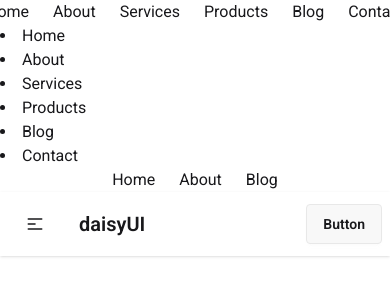
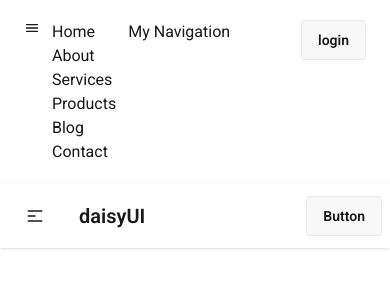
Before and after one commit to Srabonti721/tailwind-react-pricing-options, a React (Vite) app: page / in a window 390 px wide. Shown: the top 300 px of the page. Built offline with nearby package versions, Linux system fonts and the light colour scheme.

Commit message:
added toggle btn and responsivve navbar

```diff
--- a/package.json
+++ b/package.json
@@ -11,8 +11,10 @@
   },
   "dependencies": {
     "@tailwindcss/vite": "^4.3.0",
+    "lucide": "^1.3.0",
     "react": "^19.2.6",
     "react-dom": "^19.2.6",
+    "react-icons": "^5.6.0",
     "tailwindcss": "^4.3.0"
   },
   "devDependencies": {
--- a/src/components/Navbar.jsx
+++ b/src/components/Navbar.jsx
@@ -1,5 +1,7 @@
-import React from 'react';
+import React, { useState } from 'react';
 import Link from './Navbar/Link';
+import { MdMenu } from "react-icons/md";
+import { IoClose } from "react-icons/io5";
 const navigation = [
     {
         "id": 1,
@@ -34,28 +36,40 @@
 ]
 
 const Navbar = () => {
+     const [open, setOpen] = useState(false)
+     const links =  navigation.map(route => <li><a key={route.id} href={route.path}>{route.name}</a></li>)
     return (
-        <nav>
+        <nav className='flex justify-between mx-6 py-5 '>
             {/* dynamic nav */}
             {/* potion 1 */}
-            <ul className='flex justify-center gap-6'>
+             <span onClick={()=>setOpen(!open)} className='flex gap-3'>
+                {open? <IoClose />:<MdMenu className='md:hidden'/>}
+                <ul className='md:hidden '>
+{links}
+                </ul>
+
+                <h3>My Navigation</h3>
+             </span>
+
+            <ul className='hidden md:flex justify-center gap-6'>
                 {
-                    navigation.map(route => <li><a key={route.id} href={route.path}>{route.name}</a></li>)
+                   links
                 }
             </ul>
+            <button className='btn'> login</button>
             {/* potion 2 */}
-
-            {
-                navigation.map(routes => <Link key={routes.id} route={routes}></Link>)
-            }
-
-
+            {/* <ul className='flex'>
+                {
+                    navigation.map(routes => <Link key={routes.id} route={routes}></Link>)
+                }
+            </ul> */}
             {/* static nav */}
-            <ul className='flex justify-center gap-6'>
+            {/* <ul className='flex justify-center gap-6'>
                 <li><a href="/">Home</a></li>
                 <li><a href="/About">About</a></li>
                 <li><a href="/Blog">Blog</a></li>
-            </ul>
+            </ul> */}
+
         </nav>
     );
 };
--- a/src/components/Navbar/Link.jsx
+++ b/src/components/Navbar/Link.jsx
@@ -1,11 +1,10 @@
-import React from 'react';
+
 
 const Link = ({route}) => {
+
     return (
         <nav>
-
-                <li><a href={route.path}>{route.name}</a></li>
-
+                <li className='ml-10'><a href={route.path}>{route.name}</a></li>
         </nav>
     );
 };
```
Also changed, not shown: 1 other file (tests, documents, lock files or other folders).
